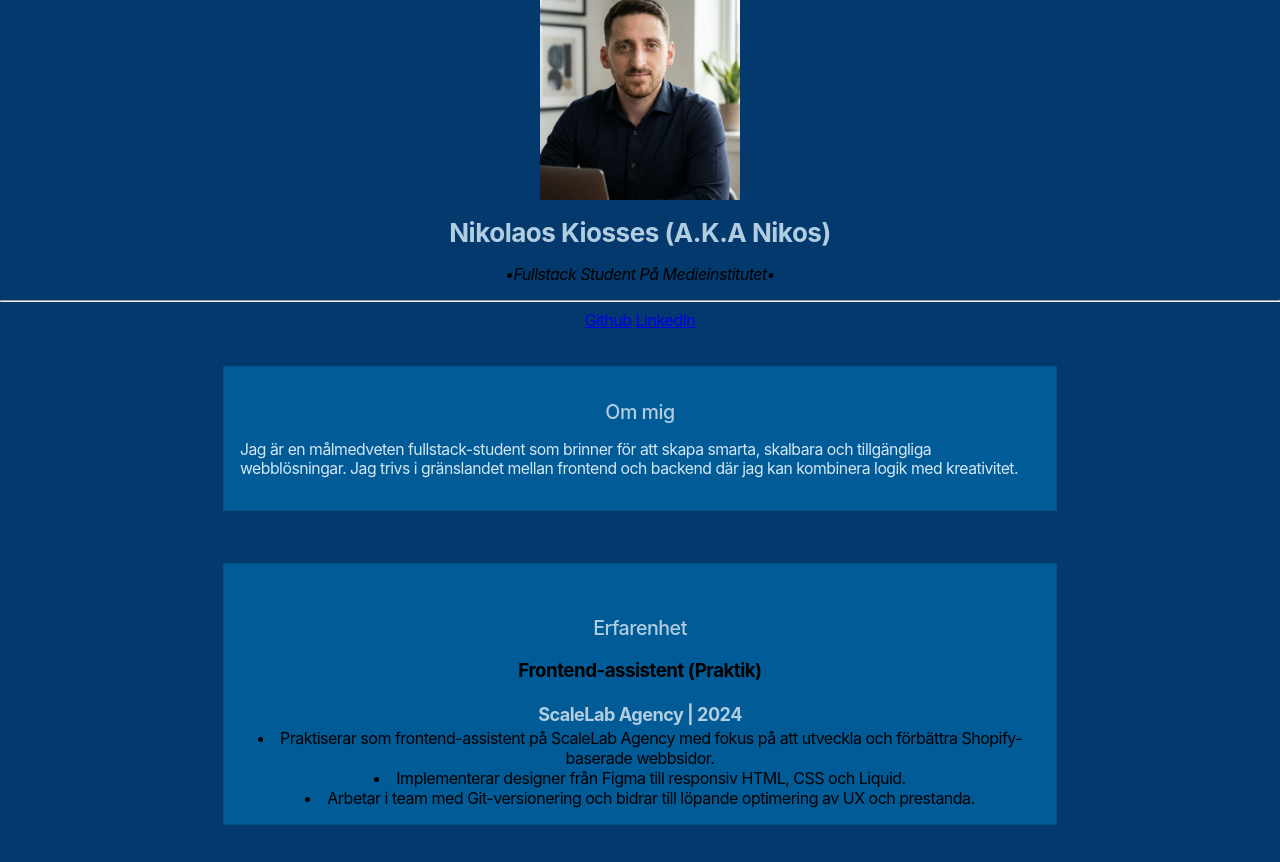
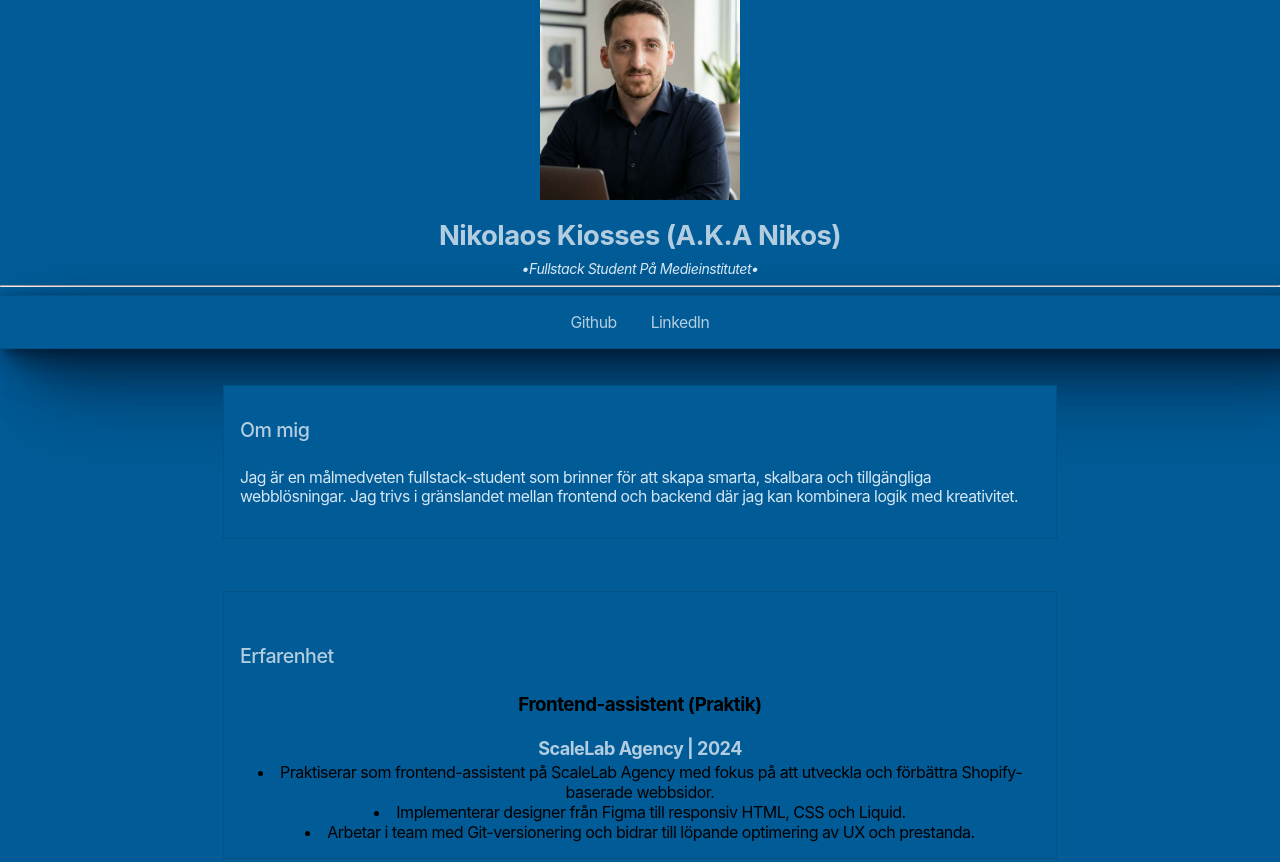
Before and after one commit to NikosKiosses/my-profile, a plain HTML site: page index.html in a window 1280 px wide. Shown: the top 862 px of the page. Drawn offline with Linux system fonts and the light colour scheme.

Commit message:
ordnat lite med css sparar innan jag går vidare

```diff
--- a/css/style.css
+++ b/css/style.css
@@ -89,7 +89,96 @@ font-size: 0.9rem;
     box-shadow: var(--box-shadow-1);
 }
 
-h2-position {
+.h2-position {
     width: fit-content;
-    margin: 1%; 0 1.6rem 0;
+    margin: 1rem 0 1.6rem 0;
 }
+
+header {
+background-color: var(--secondary-bg-color);
+    position: sticky;
+    top: 0;
+    z-index: 9999;
+    margin-bottom: 1rem;
+}
+
+.profile-header {
+    text-align: center;
+    margin: 0;
+    padding: 0;
+}
+
+.profile-info {
+    display: grid;
+    grid-template-columns: 22% 78%;
+    align-items: center;
+    padding: 1rem;
+    max-width: 600px;
+    margin: auto;
+}
+
+.profile-info img {
+    grid-column: 1;
+    grid-row: 1;
+    width: 100%;
+    max-width: 140px;
+    height: auto;
+    object-fit: cover;
+    border-radius: 50%;
+    border: 1px solid rgba(0, 0, 0, .1);
+}
+
+.name-wrapper {
+    grid-column: 2;
+    display: grid;
+    grid-template-rows: auto auto;
+    row-gap: 0.2rem;
+    justify-items: center;
+}
+
+.name {
+    grid-column: 2;
+    grid-row: 1;
+    align-items: center;
+    justify-content: center
+}
+
+.name h1 {
+    font-size: 1.5rem;
+    font-size: clamp(1.5rem, 1.4285714285714286rem + 0.35714285714285715vw, 2rem);
+}
+
+.tagline {
+    grid-column: 2;
+    grid-row: 2;
+    margin-top: 0;
+    padding: 0;
+}
+
+.tagline p {
+    margin: 0;
+    font-size: 0.8rem;
+    font-size: clamp(0.8rem, 0.7714285714285715rem + 0.14285714285714282vw, 1rem);
+    color: var(--secondary-text-color);
+}
+
+.social {
+    border-top: 1px solid rgba(0, 0, 0, .1);
+    border-bottom: 1px solid rgba(0, 0, 0, .1);
+    padding: 1rem 0;
+    background: var(--secondary-bg-color);
+    box-shadow: var(--shadow-elevation-high);
+    text-align: center;
+}
+
+.social a {
+    margin: 0 15px;
+    color: var(--primary-text-color);
+    text-decoration: none;
+    font-size: 0.9rem;
+    font-size: clamp(0.9rem, 0.8714285714285714rem + 0.1428571428571429vw, 1.1rem);
+}
+
+.social a:hover {
+    font-weight: 600;
+}
--- a/index.html
+++ b/index.html
@@ -22,7 +22,7 @@
 </div>
 <hr>
 
-<div class="social-links">
+<div class="social">
 <a href="https://github.com/NikosKiosses" target="_blank"><i class="fa-brands fa-github"></i> Github</a> </a>
 <a href="https://linkedin.com/in/nikolaos-kiosses" target="_blank"><i class="fa-brands fa-linkedin"></i> LinkedIn</a>
 </div>
```
